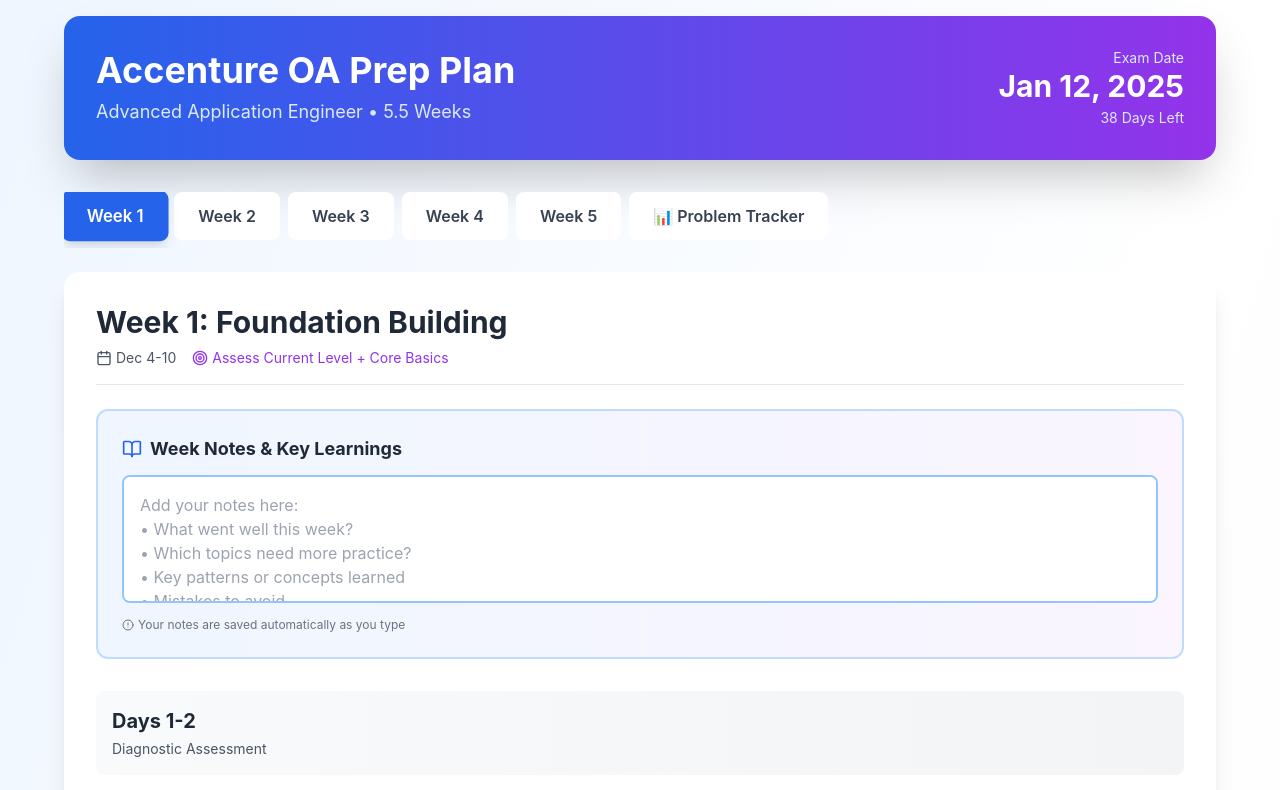
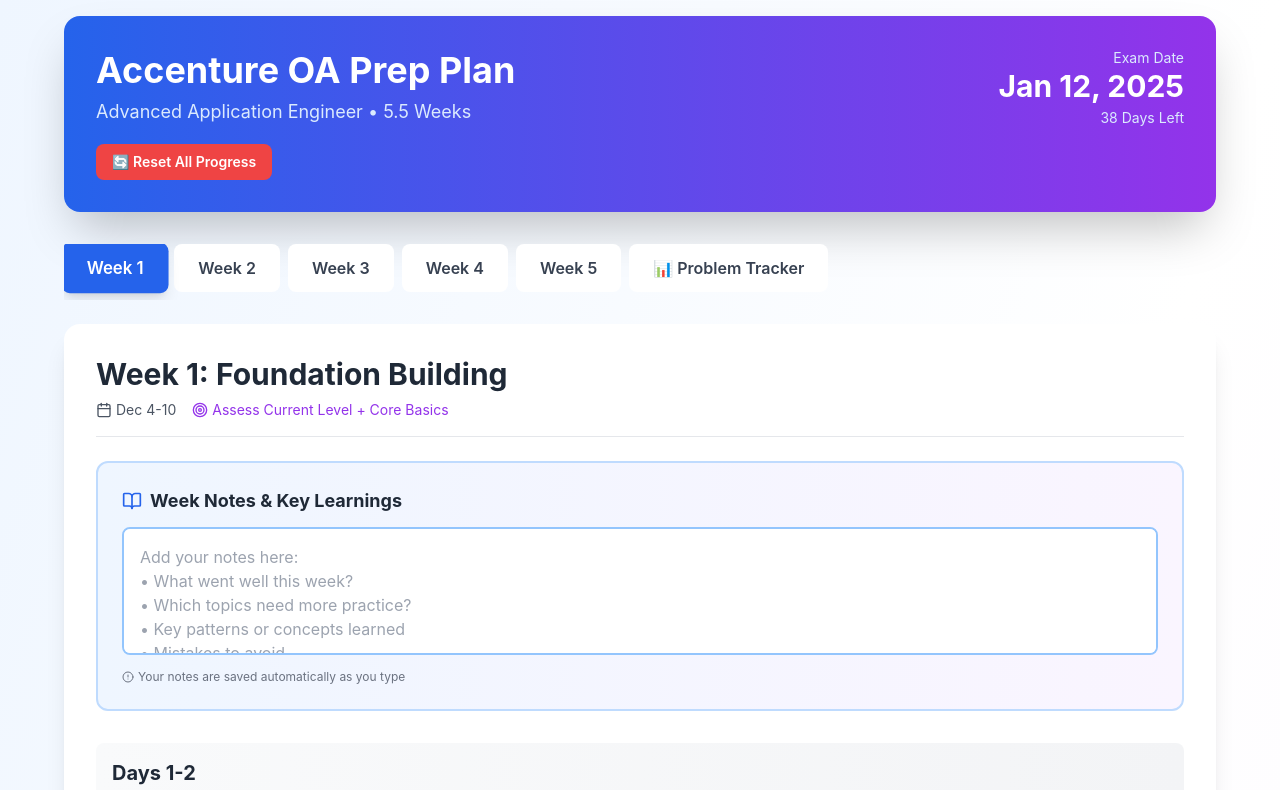
Before and after one commit to Monikarana27/accenture, a React (Create React App) app: page / in a window 1280 px wide. Shown: the top 790 px of the page. Built offline with nearby package versions, Linux system fonts and the light colour scheme.

Commit message:
Update App.js

```diff
--- a/src/App.js
+++ b/src/App.js
@@ -1,14 +1,42 @@
-import React, { useState } from 'react';
+import React, { useState, useEffect } from 'react';
 import { CheckCircle, Circle, Calendar, Code, Brain, BookOpen, Target, Clock, Star, AlertCircle } from 'lucide-react';
 
 const AccentureOAPlan = () => {
-  const [completedTasks, setCompletedTasks] = useState({});
+  // Load initial state from localStorage
+  const [completedTasks, setCompletedTasks] = useState(() => {
+    const saved = localStorage.getItem('accenture-completed-tasks');
+    return saved ? JSON.parse(saved) : {};
+  });
+
   const [activeWeek, setActiveWeek] = useState(0);
-  const [weekNotes, setWeekNotes] = useState({});
+
+  const [weekNotes, setWeekNotes] = useState(() => {
+    const saved = localStorage.getItem('accenture-week-notes');
+    return saved ? JSON.parse(saved) : {};
+  });
+
   const [showProblemTracker, setShowProblemTracker] = useState(false);
-  const [solvedProblems, setSolvedProblems] = useState({});
+
+  const [solvedProblems, setSolvedProblems] = useState(() => {
+    const saved = localStorage.getItem('accenture-solved-problems');
+    return saved ? JSON.parse(saved) : {};
+  });
+
   const [difficultyFilter, setDifficultyFilter] = useState('All');
   const [activeTrackerTab, setActiveTrackerTab] = useState('arrays');
+
+  // Save to localStorage whenever state changes
+  useEffect(() => {
+    localStorage.setItem('accenture-completed-tasks', JSON.stringify(completedTasks));
+  }, [completedTasks]);
+
+  useEffect(() => {
+    localStorage.setItem('accenture-week-notes', JSON.stringify(weekNotes));
+  }, [weekNotes]);
+
+  useEffect(() => {
+    localStorage.setItem('accenture-solved-problems', JSON.stringify(solvedProblems));
+  }, [solvedProblems]);
 
   const toggleTask = (weekIndex, dayIndex, taskIndex) => {
     const key = `${weekIndex}-${dayIndex}-${taskIndex}`;
@@ -451,7 +479,7 @@
       <div className="max-w-6xl mx-auto">
         {/* Header */}
         <div className="bg-gradient-to-r from-blue-600 to-purple-600 text-white rounded-2xl shadow-2xl p-8 mb-8">
-          <div className="flex items-center justify-between">
+          <div className="flex items-center justify-between flex-wrap gap-4">
             <div>
               <h1 className="text-4xl font-bold mb-2">Accenture OA Prep Plan</h1>
               <p className="text-blue-100 text-lg">Advanced Application Engineer • 5.5 Weeks</p>
@@ -462,6 +490,22 @@
               <div className="text-sm text-blue-100 mt-1">38 Days Left</div>
             </div>
           </div>
+
+          {/* Reset Button */}
+          <button
+            onClick={() => {
+              if (window.confirm('Are you sure you want to reset all progress? This cannot be undone.')) {
+                localStorage.clear();
+                setCompletedTasks({});
+                setWeekNotes({});
+                setSolvedProblems({});
+                alert('All progress has been reset!');
+              }
+            }}
+            className="mt-4 px-4 py-2 bg-red-500 hover:bg-red-600 text-white rounded-lg text-sm font-semibold transition-all"
+          >
+            🔄 Reset All Progress
+          </button>
         </div>
 
         {/* Week Navigation */}
```
